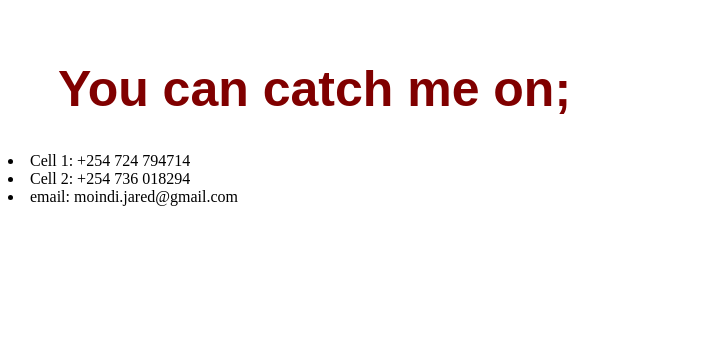
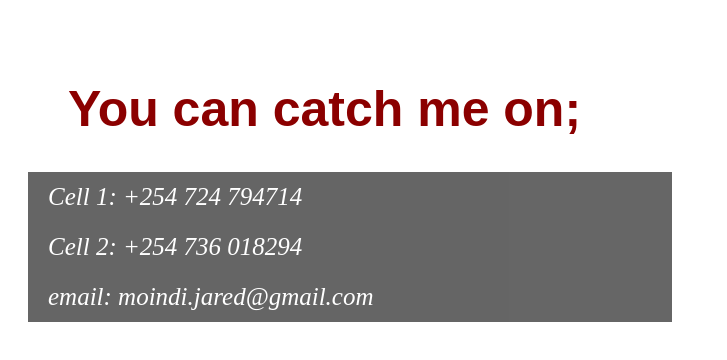
Before and after one commit to Jamomari88/My-Portfolio, a plain HTML site: page Contacts.html in a window 1280 px wide. Shown: the whole page, without its empty margins (0-727 px from the left). Drawn offline with Linux system fonts and the light colour scheme.

Commit message:
Add css styles on Contact page and index page

```diff
--- a/css/styles.css
+++ b/css/styles.css
@@ -8,11 +8,11 @@ nav {
   background-color: none;
 }
 h1 {
-  color: maroon;
+  color: darkred;
   font-size: 50px;
   font-family: sans-serif;
-  margin-left: 50px;
-  margin-top: 60px;
+  margin-left: 60px;
+  margin-top: 80px;
 }
 ul {
   margin-left: 20px;
@@ -37,3 +37,16 @@ ul li a {
  color: white;
  padding: 0 20px;
 }
+.Contlist {
+  display: block;
+  list-style: none;
+  line-height: 50px;
+  font-size: 25px;
+  color: white;
+  background-color: black;
+  opacity: .6;
+  margin-left: 20px;
+  margin-right: 600px;
+  font-style: oblique;
+  padding-left: 20px;
+}
```
